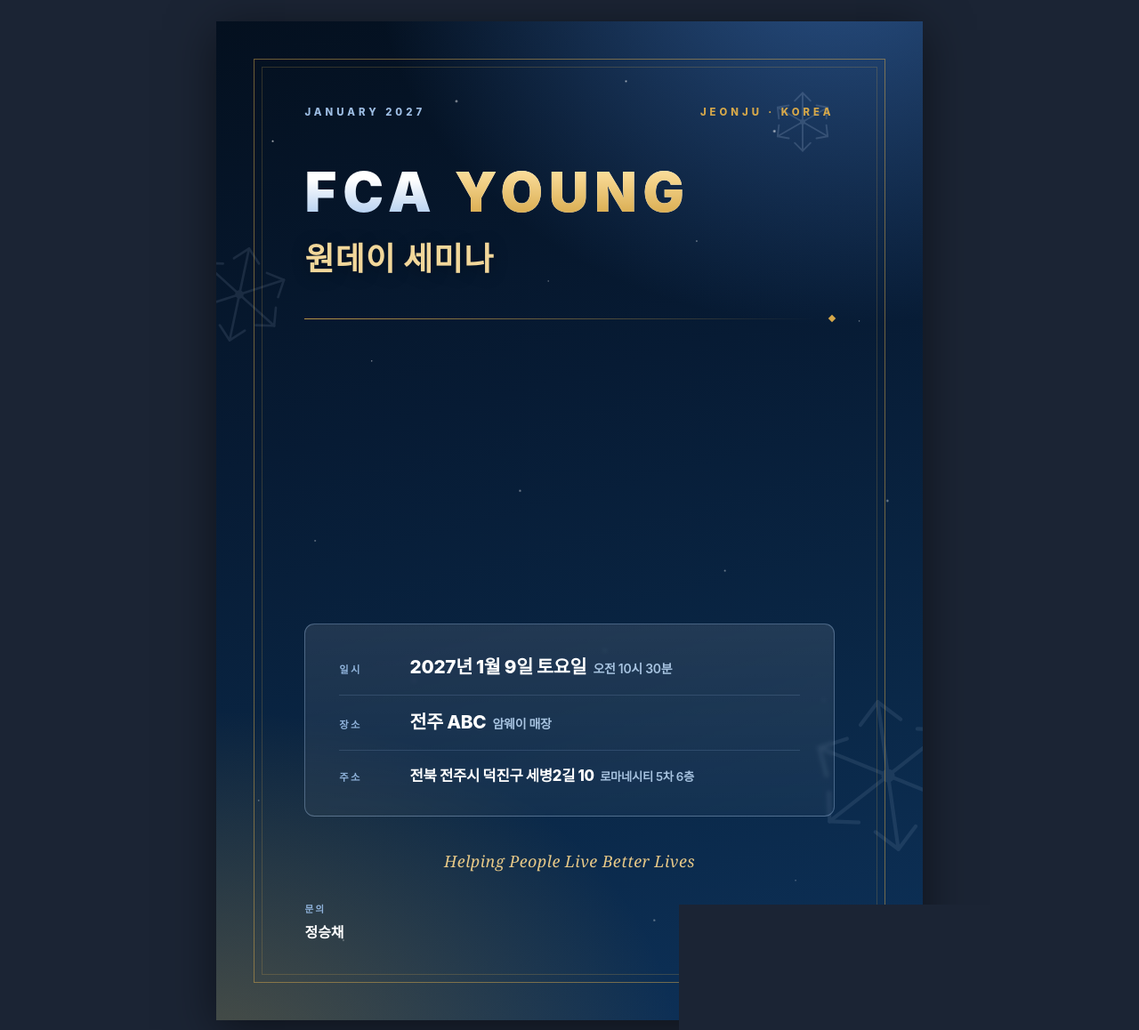
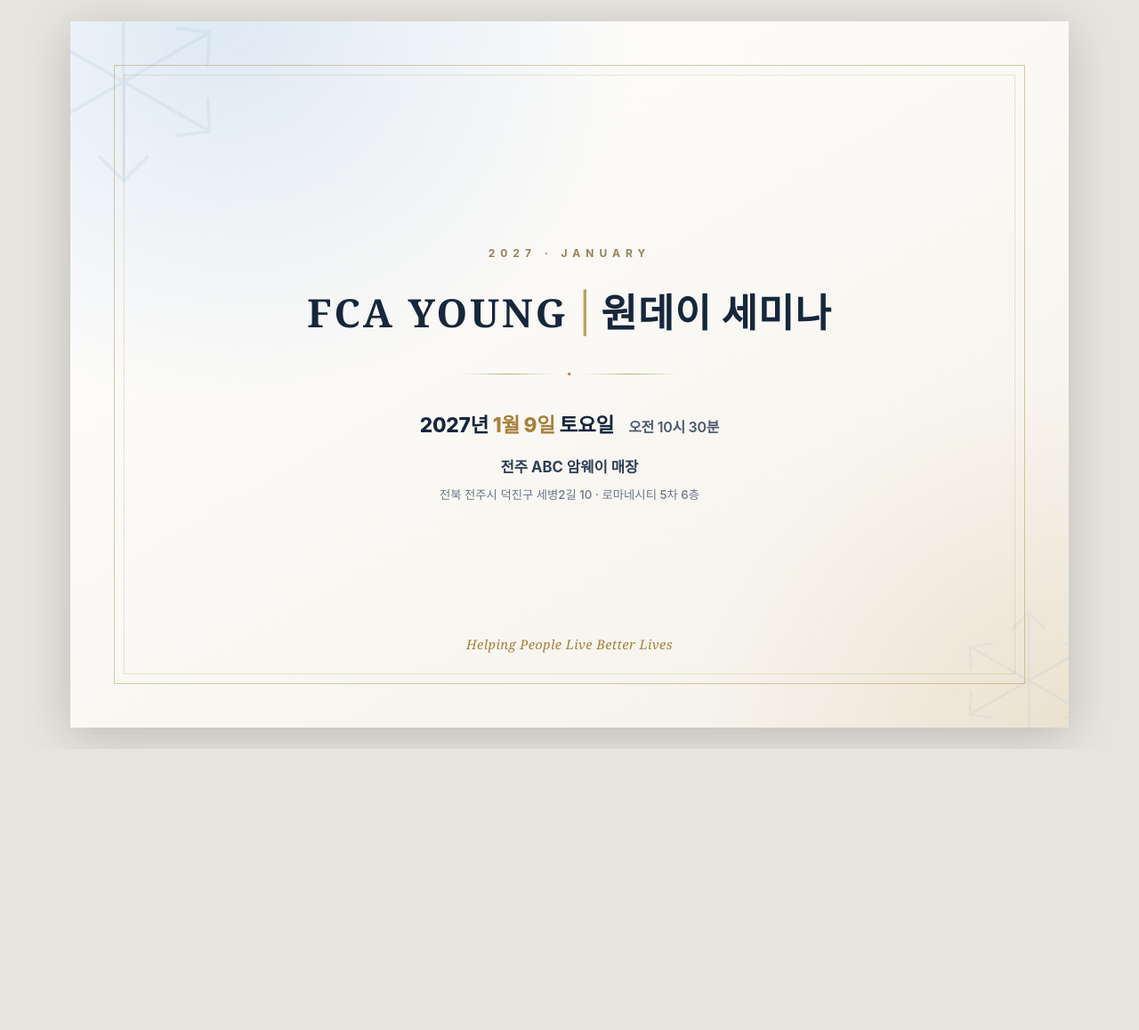
Before and after one commit to dreamfca2019-lgtm/galaga, a plain HTML site: page osr/poster.html in a window 1280 px wide. Shown: the top 1158 px of the page at 89% size. After the commit the page ends 842 px from the top, so only its background shows below. Drawn offline with Linux system fonts and the light colour scheme.

Commit message:
Poster: landscape refined design

```diff
--- a/osr/poster.html
+++ b/osr/poster.html
@@ -5,184 +5,108 @@
 <meta name="viewport" content="width=device-width, initial-scale=1.0">
 <title>FCA YOUNG 원데이 세미나 · 전주 ABC</title>
 <style>
+  @page{size:A4 landscape; margin:0;}
   *{box-sizing:border-box; margin:0; padding:0;}
   body{
-    background:#1b2434; font-family:-apple-system,BlinkMacSystemFont,"Apple SD Gothic Neo","Malgun Gothic",sans-serif;
+    background:#e6e4de; font-family:-apple-system,BlinkMacSystemFont,"Apple SD Gothic Neo","Malgun Gothic",sans-serif;
     display:flex; justify-content:center; padding:24px 10px;
   }
   .poster{
-    width:210mm; height:297mm; position:relative; overflow:hidden; color:#fff;
-    display:flex; flex-direction:column; padding:11mm;
+    width:297mm; height:210mm; position:relative; overflow:hidden; color:#16273d;
     background:
-      radial-gradient(120% 70% at 88% -8%, rgba(72,132,214,.55) 0%, rgba(72,132,214,0) 55%),
-      radial-gradient(110% 60% at 0% 105%, rgba(196,146,52,.35) 0%, rgba(196,146,52,0) 60%),
-      linear-gradient(165deg,#04101f 0%,#071b34 38%,#0a2848 72%,#0d3159 100%);
-    box-shadow:0 10px 50px rgba(0,0,0,.5);
+      radial-gradient(70% 90% at 15% 0%, rgba(196,216,236,.55) 0%, rgba(196,216,236,0) 60%),
+      radial-gradient(60% 80% at 100% 100%, rgba(226,210,180,.5) 0%, rgba(226,210,180,0) 62%),
+      linear-gradient(150deg,#ffffff 0%,#fbf9f5 45%,#f4f1ea 100%);
+    box-shadow:0 10px 50px rgba(0,0,0,.18);
+    display:flex; padding:13mm;
+  }
+  .frame{
+    flex:1; border:0.35mm solid rgba(176,138,62,.45);
+    display:flex; flex-direction:column; align-items:center; justify-content:center;
+    padding:16mm 20mm; position:relative;
+  }
+  .frame::before{
+    content:""; position:absolute; inset:2.6mm; border:0.2mm solid rgba(176,138,62,.22); pointer-events:none;
   }
 
-  /* 눈 내리는 밤 */
-  .snow{
-    position:absolute; inset:0; pointer-events:none; opacity:.85;
-    background-image:
-      radial-gradient(1.6px 1.6px at 8% 12%, rgba(255,255,255,.9), transparent),
-      radial-gradient(1.2px 1.2px at 22% 34%, rgba(255,255,255,.7), transparent),
-      radial-gradient(2px 2px at 34% 8%, rgba(255,255,255,.8), transparent),
-      radial-gradient(1.1px 1.1px at 47% 26%, rgba(255,255,255,.6), transparent),
-      radial-gradient(1.7px 1.7px at 58% 6%, rgba(255,255,255,.75), transparent),
-      radial-gradient(1.3px 1.3px at 68% 22%, rgba(255,255,255,.65), transparent),
-      radial-gradient(2.2px 2.2px at 79% 11%, rgba(255,255,255,.85), transparent),
-      radial-gradient(1.2px 1.2px at 91% 30%, rgba(255,255,255,.6), transparent),
-      radial-gradient(1.5px 1.5px at 14% 52%, rgba(255,255,255,.55), transparent),
-      radial-gradient(1.1px 1.1px at 28% 66%, rgba(255,255,255,.45), transparent),
-      radial-gradient(1.8px 1.8px at 43% 47%, rgba(255,255,255,.6), transparent),
-      radial-gradient(1.2px 1.2px at 55% 63%, rgba(255,255,255,.5), transparent),
-      radial-gradient(1.6px 1.6px at 72% 55%, rgba(255,255,255,.55), transparent),
-      radial-gradient(1.1px 1.1px at 86% 68%, rgba(255,255,255,.45), transparent),
-      radial-gradient(2px 2px at 95% 48%, rgba(255,255,255,.6), transparent),
-      radial-gradient(1.3px 1.3px at 6% 78%, rgba(255,255,255,.5), transparent),
-      radial-gradient(1.5px 1.5px at 18% 92%, rgba(255,255,255,.45), transparent),
-      radial-gradient(1.2px 1.2px at 37% 84%, rgba(255,255,255,.4), transparent),
-      radial-gradient(1.8px 1.8px at 62% 90%, rgba(255,255,255,.5), transparent),
-      radial-gradient(1.2px 1.2px at 82% 86%, rgba(255,255,255,.45), transparent);
+  /* 은은한 눈 결정 */
+  .flake{position:absolute; color:#9dbad6; pointer-events:none;}
+  .flake.a{width:64mm; height:64mm; left:-16mm; top:-14mm; opacity:.16;}
+  .flake.b{width:44mm; height:44mm; right:-10mm; bottom:-8mm; opacity:.14;}
+
+  .kicker{
+    font-size:9pt; letter-spacing:6px; color:#96825c; font-weight:700; text-transform:uppercase;
   }
-  .flake{position:absolute; pointer-events:none; color:#cfe3ff;}
-  .flake.a{width:120px; height:120px; left:-34px; top:22%; opacity:.10; transform:rotate(12deg);}
-  .flake.b{width:190px; height:190px; right:-56px; bottom:16%; opacity:.09; transform:rotate(-8deg);}
-  .flake.c{width:74px; height:74px; right:26mm; top:20mm; opacity:.16;}
+  .title{
+    margin-top:9mm; font-size:33pt; font-weight:800; letter-spacing:-0.6px; line-height:1.15;
+    text-align:center; white-space:nowrap;
+  }
+  .title .en{font-family:Georgia,"Times New Roman",serif; letter-spacing:3px; font-weight:700;}
+  .title .sep{color:#c0a05e; font-weight:400; margin:0 3mm;}
+  .title .kr{letter-spacing:1px;}
 
-  .frame{
-    position:relative; z-index:3; flex:1; border:0.45mm solid rgba(214,168,74,.5);
-    display:flex; flex-direction:column; padding:14mm 15mm 12mm;
+  .divider{display:flex; align-items:center; gap:4mm; width:64mm; margin:11mm 0 10mm;}
+  .divider i{height:0.3mm; flex:1; background:linear-gradient(90deg, rgba(176,138,62,0), rgba(176,138,62,.75), rgba(176,138,62,0));}
+  .divider b{width:3.4px; height:3.4px; background:#b08a3e; transform:rotate(45deg);}
+
+  .info{text-align:center;}
+  .info .date{
+    font-size:17pt; font-weight:800; letter-spacing:-0.3px; color:#16273d;
   }
-  .frame::before{
-    content:""; position:absolute; inset:2.2mm; border:0.25mm solid rgba(214,168,74,.22); pointer-events:none;
+  .info .date span{color:#a8813a;}
+  .info .date small{font-size:12pt; font-weight:600; color:#4d5b6e; margin-left:3mm;}
+  .info .place{
+    margin-top:5mm; font-size:12.5pt; font-weight:700; color:#2d3f56;
+  }
+  .info .place .bar{color:#cbb894; margin:0 3mm;}
+  .info .addr{
+    margin-top:2.5mm; font-size:10pt; font-weight:500; color:#6b7889; letter-spacing:0;
   }
 
-  /* 상단 */
-  .kicker{display:flex; justify-content:space-between; align-items:center;
-    font-size:8.5pt; letter-spacing:4px; color:#9dbde3; font-weight:800;}
-  .kicker .dot{width:4px; height:4px; background:#d6a84a; border-radius:50%;}
-  .kicker .right{color:#d6a84a;}
-
-  .title{margin-top:14mm;}
-  .latin{
-    font-size:46pt; font-weight:900; letter-spacing:7px; line-height:1;
-    background:linear-gradient(180deg,#ffffff 25%,#a8c8ee 100%);
-    -webkit-background-clip:text; background-clip:text; -webkit-text-fill-color:transparent;
+  .slogan{
+    position:absolute; left:0; right:0; bottom:9mm; text-align:center;
+    font-family:Georgia,"Times New Roman",serif; font-style:italic; font-size:11pt;
+    color:#a8813a; letter-spacing:.4px;
   }
-  .latin .y{
-    background:linear-gradient(180deg,#ffe3a3 10%,#d6a84a 90%);
-    -webkit-background-clip:text; background-clip:text; -webkit-text-fill-color:transparent;
-  }
-  .kr{margin-top:6mm; font-size:27pt; font-weight:900; letter-spacing:1px; color:#f2d79a; line-height:1.2;
-    text-shadow:0 2px 18px rgba(0,0,0,.35);}
-  .rule{display:flex; align-items:center; gap:4mm; margin-top:11mm;}
-  .rule i{height:1px; flex:1; background:linear-gradient(90deg, rgba(214,168,74,.85), rgba(214,168,74,0));}
-  .rule b{width:6px; height:6px; background:#d6a84a; transform:rotate(45deg);}
-
-  /* 정보 */
-  .info{margin-top:auto;}
-  .card{
-    background:linear-gradient(180deg, rgba(255,255,255,.10), rgba(255,255,255,.04));
-    border:0.3mm solid rgba(168,200,238,.35); border-radius:3mm; padding:9mm 10mm;
-    backdrop-filter:blur(2px);
-  }
-  .row{display:flex; align-items:baseline; gap:7mm; padding:4.4mm 0;
-    border-bottom:1px solid rgba(168,200,238,.16);}
-  .row:first-child{padding-top:0;}
-  .row:last-child{border-bottom:0; padding-bottom:0;}
-  .lb{font-size:8.5pt; letter-spacing:2.5px; color:#8fb2da; font-weight:800; width:14mm; flex:0 0 auto;}
-  .val{font-size:15.5pt; font-weight:800; letter-spacing:-0.3px; line-height:1.35;}
-  .val em{font-style:normal; color:#f2d79a;}
-  .val small{font-size:10.5pt; color:#a7c3e0; font-weight:600; margin-left:3px;}
-  .addr{font-size:12.5pt;}
-  .addr small{font-size:10pt;}
-
-  /* 하단 */
-  .slogan{
-    margin-top:10mm; text-align:center; font-family:Georgia,"Times New Roman",serif; font-style:italic;
-    font-size:13.5pt; color:#e6c887; letter-spacing:.4px;
-  }
-  .points{display:flex; gap:0; margin-top:9mm; border-top:0.3mm solid rgba(168,200,238,.22); padding-top:7mm;}
-  .pt{flex:1; padding:0 5mm; border-right:1px solid rgba(168,200,238,.16);}
-  .pt:first-child{padding-left:0;}
-  .pt:last-child{border-right:0; padding-right:0;}
-  .pt b{display:block; font-size:10pt; color:#f2d79a; margin-bottom:1.8mm; letter-spacing:-0.2px;}
-  .pt span{font-size:9pt; color:#a7c3e0; line-height:1.5; font-weight:600;}
-
-  .contact{display:flex; justify-content:space-between; align-items:flex-end; margin-top:9mm;}
-  .contact .q{font-size:8pt; letter-spacing:2px; color:#8fb2da; font-weight:800; margin-bottom:1.5mm;}
-  .contact .name{font-size:12pt; font-weight:800;}
 
   @media print{
     body{background:#fff; padding:0;}
-    .poster{box-shadow:none; width:210mm; height:297mm;}
-    @page{size:A4 portrait; margin:0;}
+    .poster{box-shadow:none;}
     *{-webkit-print-color-adjust:exact; print-color-adjust:exact;}
   }
 </style>
 </head>
 <body>
 <div class="poster">
-  <div class="snow"></div>
 
-  <svg class="flake a" viewBox="0 0 100 100" fill="none" stroke="currentColor" stroke-width="2.2" stroke-linecap="round">
-    <g><path d="M50 6V94"/><path d="M50 6 38 18M50 6l12 12"/><path d="M50 94 38 82M50 94l12-12"/>
-    <path d="M12 28 88 72"/><path d="M12 28l2 17M12 28l17-3"/><path d="M88 72l-2-17M88 72l-17 3"/>
-    <path d="M88 28 12 72"/><path d="M88 28l-2 17M88 28l-17-3"/><path d="M12 72l2-17M12 72l17 3"/>
-    <circle cx="50" cy="50" r="4" fill="currentColor" stroke="none"/></g>
+  <svg class="flake a" viewBox="0 0 100 100" fill="none" stroke="currentColor" stroke-width="1.6" stroke-linecap="round">
+    <path d="M50 4V96"/><path d="M50 4 39 15M50 4l11 11"/><path d="M50 96 39 85M50 96l11-11"/>
+    <path d="M10 27 90 73"/><path d="M10 27l1 15M10 27l15-2"/><path d="M90 73l-1-15M90 73l-15 2"/>
+    <path d="M90 27 10 73"/><path d="M90 27l-1 15M90 27l-15-2"/><path d="M10 73l1-15M10 73l15 2"/>
   </svg>
-  <svg class="flake b" viewBox="0 0 100 100" fill="none" stroke="currentColor" stroke-width="2.2" stroke-linecap="round">
-    <g><path d="M50 6V94"/><path d="M50 6 38 18M50 6l12 12"/><path d="M50 94 38 82M50 94l12-12"/>
-    <path d="M12 28 88 72"/><path d="M12 28l2 17M12 28l17-3"/><path d="M88 72l-2-17M88 72l-17 3"/>
-    <path d="M88 28 12 72"/><path d="M88 28l-2 17M88 28l-17-3"/><path d="M12 72l2-17M12 72l17 3"/>
-    <circle cx="50" cy="50" r="4" fill="currentColor" stroke="none"/></g>
-  </svg>
-  <svg class="flake c" viewBox="0 0 100 100" fill="none" stroke="currentColor" stroke-width="2.6" stroke-linecap="round">
-    <g><path d="M50 6V94"/><path d="M50 6 38 18M50 6l12 12"/><path d="M50 94 38 82M50 94l12-12"/>
-    <path d="M12 28 88 72"/><path d="M12 28l2 17M12 28l17-3"/><path d="M88 72l-2-17M88 72l-17 3"/>
-    <path d="M88 28 12 72"/><path d="M88 28l-2 17M88 28l-17-3"/><path d="M12 72l2-17M12 72l17 3"/>
-    <circle cx="50" cy="50" r="4" fill="currentColor" stroke="none"/></g>
+  <svg class="flake b" viewBox="0 0 100 100" fill="none" stroke="currentColor" stroke-width="1.6" stroke-linecap="round">
+    <path d="M50 4V96"/><path d="M50 4 39 15M50 4l11 11"/><path d="M50 96 39 85M50 96l11-11"/>
+    <path d="M10 27 90 73"/><path d="M10 27l1 15M10 27l15-2"/><path d="M90 73l-1-15M90 73l-15 2"/>
+    <path d="M90 27 10 73"/><path d="M90 27l-1 15M90 27l-15-2"/><path d="M10 73l1-15M10 73l15 2"/>
   </svg>
 
   <div class="frame">
 
-    <div class="kicker">
-      <span>JANUARY 2027</span>
-      <span class="right">JEONJU · KOREA</span>
+    <div class="kicker">2027 · January</div>
+
+    <h1 class="title">
+      <span class="en">FCA YOUNG</span><span class="sep">|</span><span class="kr">원데이 세미나</span>
+    </h1>
+
+    <div class="divider"><i></i><b></b><i></i></div>
+
+    <div class="info">
+      <div class="date">2027년 <span>1월 9일</span> 토요일 <small>오전 10시 30분</small></div>
+      <div class="place">전주 ABC 암웨이 매장</div>
+      <div class="addr">전북 전주시 덕진구 세병2길 10 · 로마네시티 5차 6층</div>
     </div>
 
-    <div class="title">
-      <div class="latin">FCA <span class="y">YOUNG</span></div>
-      <div class="kr">원데이 세미나</div>
-      <div class="rule"><i></i><b></b></div>
-    </div>
-
-    <div class="info">
-      <div class="card">
-        <div class="row">
-          <div class="lb">일시</div>
-          <div class="val">2027년 1월 9일 토요일 <small>오전 10시 30분</small></div>
-        </div>
-        <div class="row">
-          <div class="lb">장소</div>
-          <div class="val">전주 ABC <small>암웨이 매장</small></div>
-        </div>
-        <div class="row">
-          <div class="lb">주소</div>
-          <div class="val addr">전북 전주시 덕진구 세병2길 10 <small>로마네시티 5차 6층</small></div>
-        </div>
-      </div>
-
-      <div class="slogan">Helping People Live Better Lives</div>
-
-      <div class="contact">
-        <div>
-          <div class="q">문의</div>
-          <div class="name">정승채</div>
-        </div>
-      </div>
-    </div>
+    <div class="slogan">Helping People Live Better Lives</div>
 
   </div>
 </div>
```
